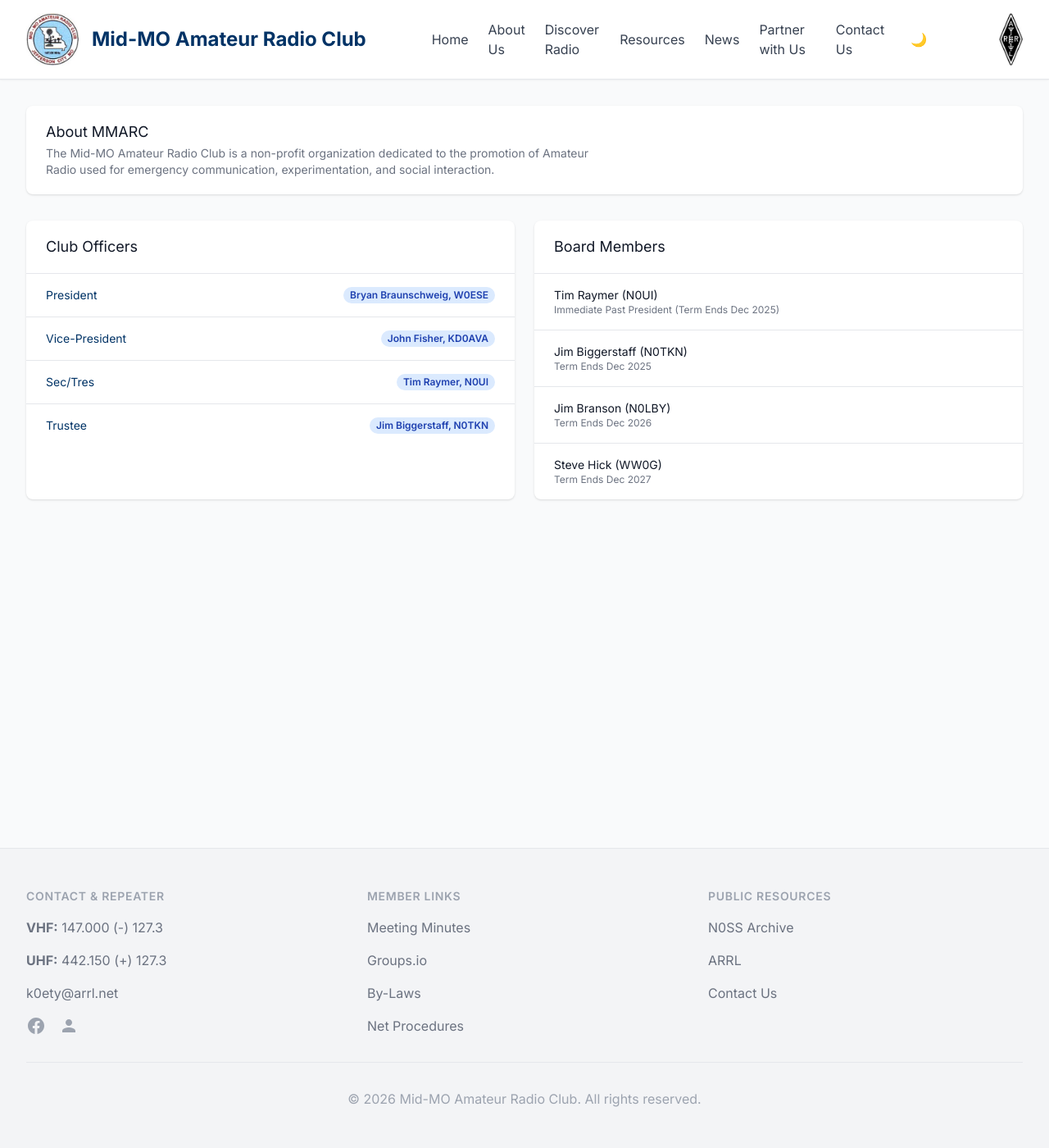
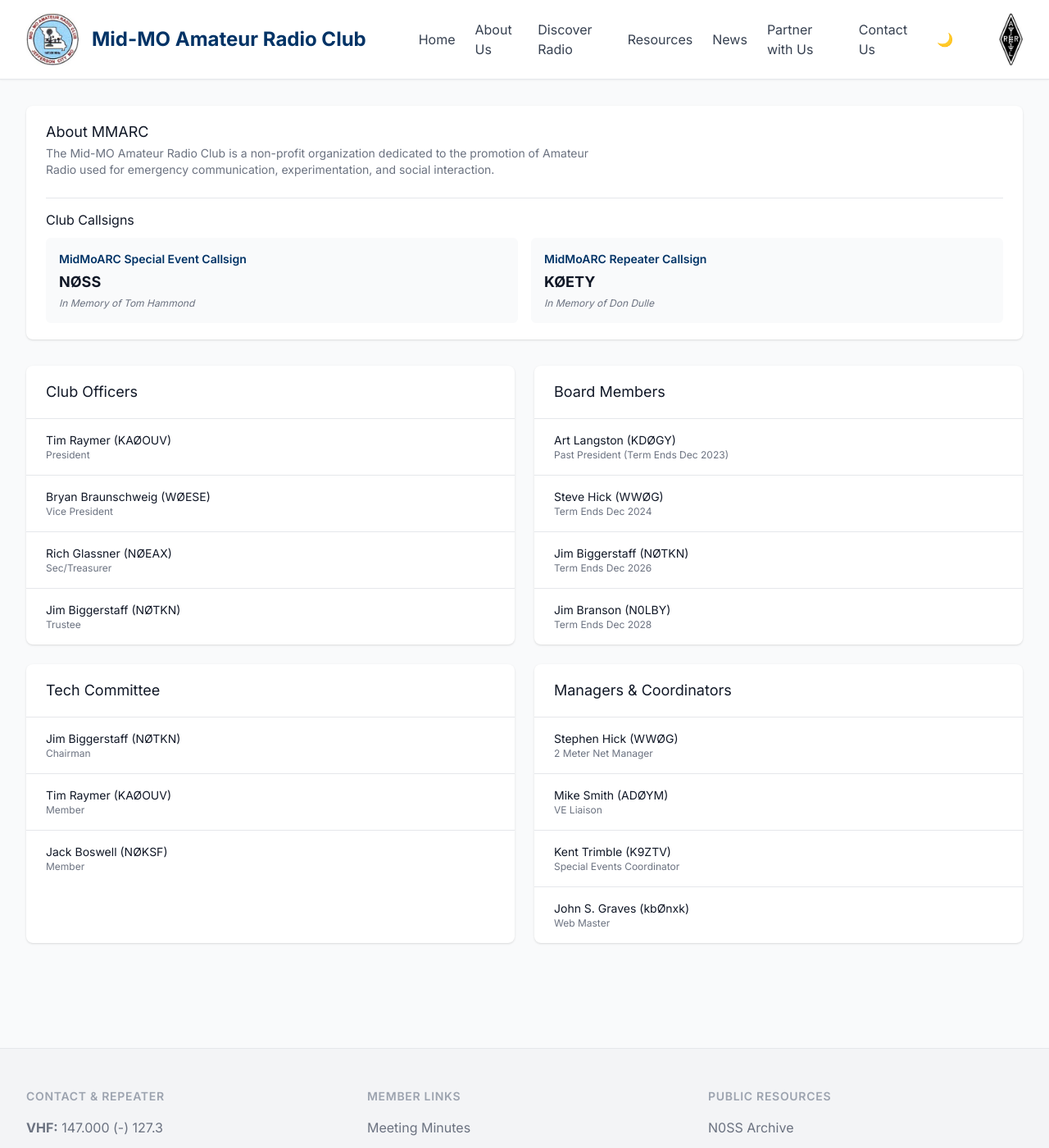
Before and after one commit to kspillane/mmarc-website, a Jekyll site: the page built from about.md, in a window 1280 px wide and 1400 px high. Shown: the whole window at 82% size. Built offline with Jekyll 4.4.1, drawn with Linux system fonts in a browser that asks for light colours; nearby versions of some CDN libraries.

Commit message:
feat: update header navigation layout and refresh club leadership and callsign information on about page

```diff
--- a/_includes/header.html
+++ b/_includes/header.html
@@ -5,13 +5,13 @@
             <!-- Logo Left -->
             <div class="flex-shrink-0 flex items-center">
                 <img class="h-16 w-auto" src="{{ '/assets/images/mmarc.jpg' | relative_url }}" alt="MMARC Logo">
-                <a href="{{ '/' | relative_url }}" class="ml-4 mr-4 xl:mr-12 text-xl lg:text-2xl font-bold text-brand-800 hidden md:block">
+                <a href="{{ '/' | relative_url }}" class="ml-4 text-xl xl:text-2xl font-bold text-brand-800 hidden lg:block whitespace-nowrap">
                     {{ site.title | escape }}
                 </a>
             </div>
 
             <!-- Nav Center/Right -->
-            <div class="hidden md:flex space-x-6 items-center w-full justify-center xl:justify-end pr-0 xl:pr-8">
+            <div class="hidden md:flex flex-1 justify-end items-center space-x-3 lg:space-x-6 pl-4 lg:pl-8">
                 <a href="{{ '/' | relative_url }}" class="text-gray-700 hover:text-brand-800 font-medium">Home</a>
                 <a href="{{ '/about/' | relative_url }}"
                     class="text-gray-700 hover:text-brand-800 font-medium">About Us</a>
--- a/about.md
+++ b/about.md
@@ -10,10 +10,28 @@ permalink: /about/
     <p class="mt-1 max-w-2xl text-sm text-gray-500 dark:text-gray-400">
       The Mid-MO Amateur Radio Club is a non-profit organization dedicated to the promotion of Amateur Radio used for emergency communication, experimentation, and social interaction.
     </p>
+
+    <!-- Club Callsigns Section -->
+    <div class="mt-6 pt-4 border-t border-gray-200 dark:border-gray-700">
+      <h4 class="text-md leading-5 font-medium text-gray-900 dark:text-white mb-3">Club Callsigns</h4>
+      <div class="grid grid-cols-1 md:grid-cols-2 gap-4">
+        <div class="bg-gray-50 dark:bg-gray-700/50 p-4 rounded-md">
+          <div class="text-sm font-semibold text-brand-800 dark:text-brand-400">MidMoARC Special Event Callsign</div>
+          <div class="text-lg font-bold text-gray-900 dark:text-white my-1">NØSS</div>
+          <div class="text-xs text-gray-500 dark:text-gray-400 italic">In Memory of Tom Hammond</div>
+        </div>
+        <div class="bg-gray-50 dark:bg-gray-700/50 p-4 rounded-md">
+          <div class="text-sm font-semibold text-brand-800 dark:text-brand-400">MidMoARC Repeater Callsign</div>
+          <div class="text-lg font-bold text-gray-900 dark:text-white my-1">KØETY</div>
+          <div class="text-xs text-gray-500 dark:text-gray-400 italic">In Memory of Don Dulle</div>
+        </div>
+      </div>
+    </div>
   </div>
 </div>
 
-<div class="grid grid-cols-1 md:grid-cols-2 gap-6">
+<div class="grid grid-cols-1 md:grid-cols-2 gap-6 pb-12">
+
   <!-- Officers -->
   <div class="bg-white dark:bg-gray-800 shadow overflow-hidden sm:rounded-lg">
     <div class="px-4 py-5 sm:px-6 border-b border-gray-200 dark:border-gray-700">
@@ -21,44 +39,20 @@ permalink: /about/
     </div>
     <ul class="divide-y divide-gray-200 dark:divide-gray-700">
       <li class="px-4 py-4 sm:px-6">
-        <div class="flex items-center justify-between">
-          <div class="text-sm font-medium text-brand-800 truncate">President</div>
-          <div class="ml-2 flex-shrink-0 flex">
-            <span class="px-2 inline-flex text-xs leading-5 font-semibold rounded-full bg-blue-100 text-blue-800">
-              Bryan Braunschweig, W0ESE
-            </span>
-          </div>
-        </div>
+        <div class="text-sm text-gray-900 dark:text-white font-medium">Tim Raymer (KAØOUV)</div>
+        <div class="text-xs text-gray-500 dark:text-gray-400">President</div>
       </li>
       <li class="px-4 py-4 sm:px-6">
-        <div class="flex items-center justify-between">
-          <div class="text-sm font-medium text-brand-800 truncate">Vice-President</div>
-          <div class="ml-2 flex-shrink-0 flex">
-            <span class="px-2 inline-flex text-xs leading-5 font-semibold rounded-full bg-blue-100 text-blue-800">
-              John Fisher, KD0AVA
-            </span>
-          </div>
-        </div>
+        <div class="text-sm text-gray-900 dark:text-white font-medium">Bryan Braunschweig (WØESE)</div>
+        <div class="text-xs text-gray-500 dark:text-gray-400">Vice President</div>
       </li>
       <li class="px-4 py-4 sm:px-6">
-        <div class="flex items-center justify-between">
-          <div class="text-sm font-medium text-brand-800 truncate">Sec/Tres</div>
-          <div class="ml-2 flex-shrink-0 flex">
-            <span class="px-2 inline-flex text-xs leading-5 font-semibold rounded-full bg-blue-100 text-blue-800">
-              Tim Raymer, N0UI
-            </span>
-          </div>
-        </div>
+        <div class="text-sm text-gray-900 dark:text-white font-medium">Rich Glassner (NØEAX)</div>
+        <div class="text-xs text-gray-500 dark:text-gray-400">Sec/Treasurer</div>
       </li>
-       <li class="px-4 py-4 sm:px-6">
-        <div class="flex items-center justify-between">
-          <div class="text-sm font-medium text-brand-800 truncate">Trustee</div>
-          <div class="ml-2 flex-shrink-0 flex">
-             <span class="px-2 inline-flex text-xs leading-5 font-semibold rounded-full bg-blue-100 text-blue-800">
-              Jim Biggerstaff, N0TKN
-            </span>
-          </div>
-        </div>
+      <li class="px-4 py-4 sm:px-6">
+        <div class="text-sm text-gray-900 dark:text-white font-medium">Jim Biggerstaff (NØTKN)</div>
+        <div class="text-xs text-gray-500 dark:text-gray-400">Trustee</div>
       </li>
     </ul>
   </div>
@@ -70,21 +64,68 @@ permalink: /about/
     </div>
     <ul class="divide-y divide-gray-200 dark:divide-gray-700">
       <li class="px-4 py-4 sm:px-6">
-        <div class="text-sm text-gray-900 dark:text-white">Tim Raymer (N0UI)</div>
-        <div class="text-xs text-gray-500">Immediate Past President (Term Ends Dec 2025)</div>
+        <div class="text-sm text-gray-900 dark:text-white font-medium">Art Langston (KDØGY)</div>
+        <div class="text-xs text-gray-500 dark:text-gray-400">Past President (Term Ends Dec 2023)</div>
       </li>
       <li class="px-4 py-4 sm:px-6">
-        <div class="text-sm text-gray-900 dark:text-white">Jim Biggerstaff (N0TKN)</div>
-        <div class="text-xs text-gray-500">Term Ends Dec 2025</div>
+        <div class="text-sm text-gray-900 dark:text-white font-medium">Steve Hick (WWØG)</div>
+        <div class="text-xs text-gray-500 dark:text-gray-400">Term Ends Dec 2024</div>
       </li>
       <li class="px-4 py-4 sm:px-6">
-        <div class="text-sm text-gray-900 dark:text-white">Jim Branson (N0LBY)</div>
-        <div class="text-xs text-gray-500">Term Ends Dec 2026</div>
+        <div class="text-sm text-gray-900 dark:text-white font-medium">Jim Biggerstaff (NØTKN)</div>
+        <div class="text-xs text-gray-500 dark:text-gray-400">Term Ends Dec 2026</div>
       </li>
       <li class="px-4 py-4 sm:px-6">
-        <div class="text-sm text-gray-900 dark:text-white">Steve Hick (WW0G)</div>
-        <div class="text-xs text-gray-500">Term Ends Dec 2027</div>
+        <div class="text-sm text-gray-900 dark:text-white font-medium">Jim Branson (N0LBY)</div>
+        <div class="text-xs text-gray-500 dark:text-gray-400">Term Ends Dec 2028</div>
       </li>
     </ul>
   </div>
+
+  <!-- Tech Committee -->
+  <div class="bg-white dark:bg-gray-800 shadow overflow-hidden sm:rounded-lg">
+    <div class="px-4 py-5 sm:px-6 border-b border-gray-200 dark:border-gray-700">
+      <h3 class="text-lg leading-6 font-medium text-gray-900 dark:text-white">Tech Committee</h3>
+    </div>
+    <ul class="divide-y divide-gray-200 dark:divide-gray-700">
+      <li class="px-4 py-4 sm:px-6">
+        <div class="text-sm text-gray-900 dark:text-white font-medium">Jim Biggerstaff (NØTKN)</div>
+        <div class="text-xs text-gray-500 dark:text-gray-400">Chairman</div>
+      </li>
+      <li class="px-4 py-4 sm:px-6">
+        <div class="text-sm text-gray-900 dark:text-white font-medium">Tim Raymer (KAØOUV)</div>
+        <div class="text-xs text-gray-500 dark:text-gray-400">Member</div>
+      </li>
+      <li class="px-4 py-4 sm:px-6">
+        <div class="text-sm text-gray-900 dark:text-white font-medium">Jack Boswell (NØKSF)</div>
+        <div class="text-xs text-gray-500 dark:text-gray-400">Member</div>
+      </li>
+    </ul>
+  </div>
+
+  <!-- Managers & Coordinators -->
+  <div class="bg-white dark:bg-gray-800 shadow overflow-hidden sm:rounded-lg">
+    <div class="px-4 py-5 sm:px-6 border-b border-gray-200 dark:border-gray-700">
+      <h3 class="text-lg leading-6 font-medium text-gray-900 dark:text-white">Managers & Coordinators</h3>
+    </div>
+    <ul class="divide-y divide-gray-200 dark:divide-gray-700">
+      <li class="px-4 py-4 sm:px-6">
+        <div class="text-sm text-gray-900 dark:text-white font-medium">Stephen Hick (WWØG)</div>
+        <div class="text-xs text-gray-500 dark:text-gray-400">2 Meter Net Manager</div>
+      </li>
+      <li class="px-4 py-4 sm:px-6">
+        <div class="text-sm text-gray-900 dark:text-white font-medium">Mike Smith (ADØYM)</div>
+        <div class="text-xs text-gray-500 dark:text-gray-400">VE Liaison</div>
+      </li>
+      <li class="px-4 py-4 sm:px-6">
+        <div class="text-sm text-gray-900 dark:text-white font-medium">Kent Trimble (K9ZTV)</div>
+        <div class="text-xs text-gray-500 dark:text-gray-400">Special Events Coordinator</div>
+      </li>
+      <li class="px-4 py-4 sm:px-6">
+        <div class="text-sm text-gray-900 dark:text-white font-medium">John S. Graves (kbØnxk)</div>
+        <div class="text-xs text-gray-500 dark:text-gray-400">Web Master</div>
+      </li>
+    </ul>
+  </div>
+
 </div>
```
